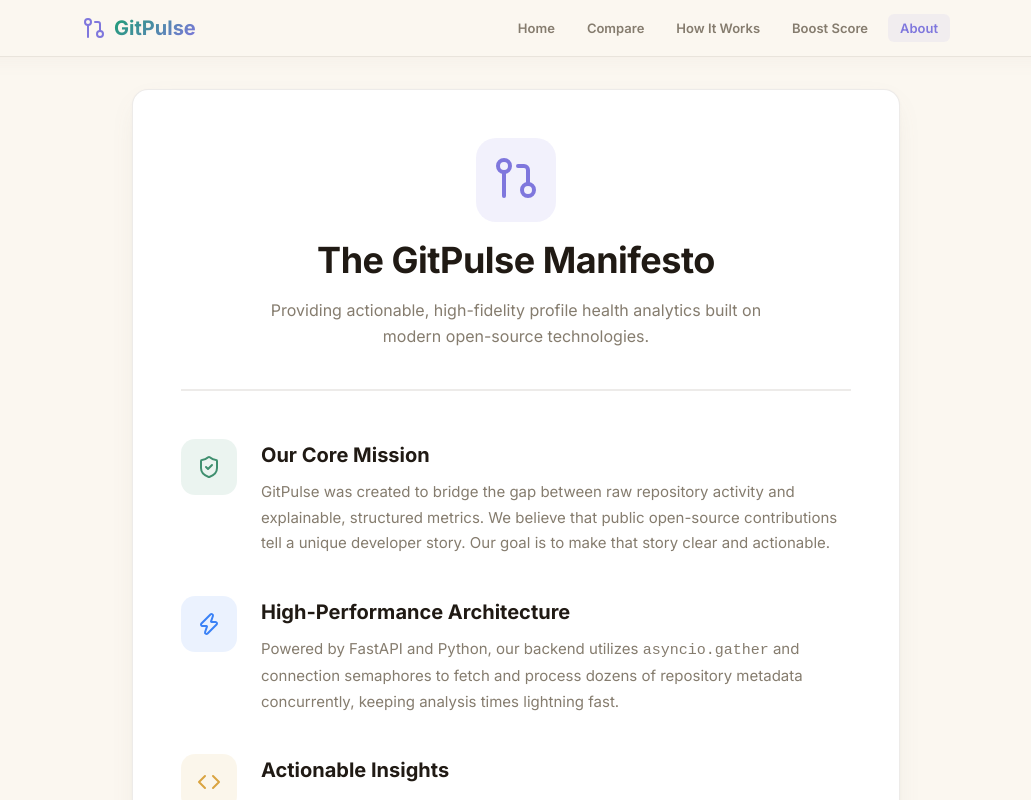
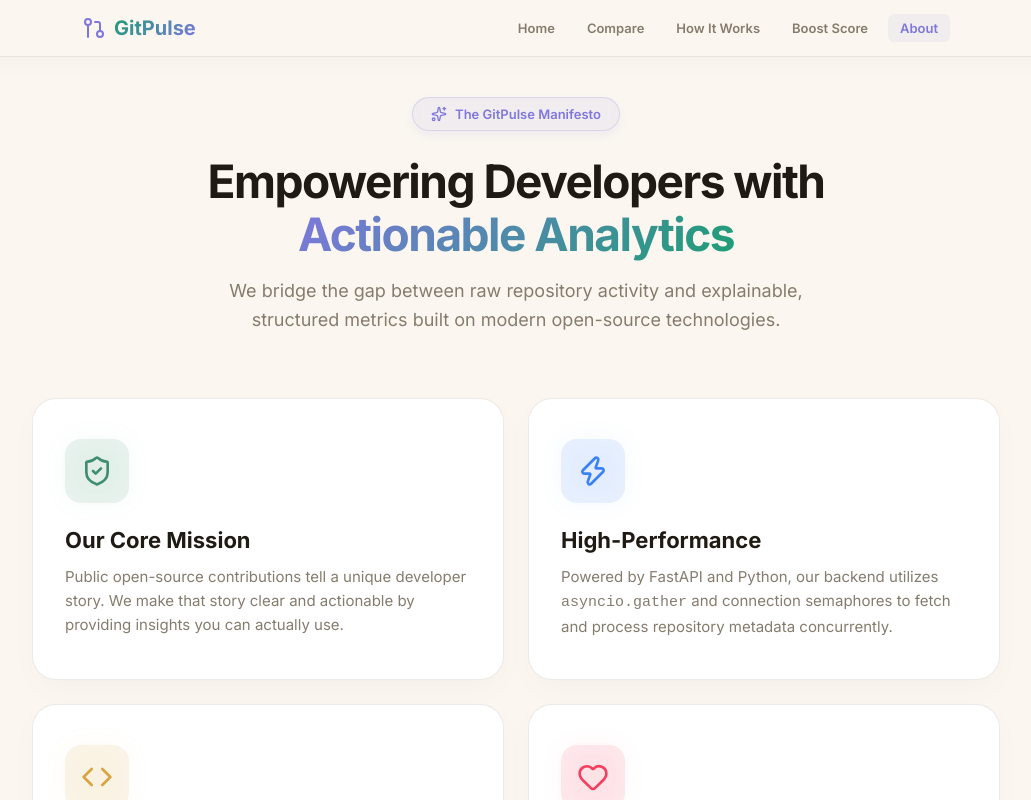
Before and after one commit to pullayithrisha/GitPulse, a React app in the folder frontend/: page / in a window 1280 px wide. Both pictures are taken after a click on the item "About". Shown: the top 800 px of the page, without its empty margins (124-1155 px from the left). Built offline with nearby package versions, Linux system fonts and the light colour scheme; the HTML template or start-up script is replaced by a standard one.

Commit message:
Enhance About section UI with premium design

```diff
--- /dev/null
+++ b/frontend/src/components/AboutView.css
@@ -0,0 +1,138 @@
+.about-premium-container {
+  max-width: 1000px;
+  margin: 0 auto;
+  padding: 40px 16px 100px 16px;
+  animation: fadeIn 0.6s ease-out;
+}
+
+@keyframes fadeIn {
+  from { opacity: 0; transform: translateY(15px); }
+  to { opacity: 1; transform: translateY(0); }
+}
+
+.about-header-section {
+  text-align: center;
+  margin-bottom: 64px;
+}
+
+.about-badge {
+  display: inline-flex;
+  align-items: center;
+  gap: 8px;
+  padding: 8px 18px;
+  background: rgba(127, 119, 221, 0.08);
+  border: 1px solid rgba(127, 119, 221, 0.2);
+  border-radius: 100px;
+  color: #7F77DD;
+  font-weight: 600;
+  font-size: 13px;
+  margin-bottom: 24px;
+  box-shadow: 0 4px 12px rgba(127, 119, 221, 0.1);
+  backdrop-filter: blur(8px);
+}
+
+.about-title {
+  font-size: 46px;
+  font-weight: 800;
+  color: var(--text-main);
+  margin-bottom: 16px;
+  letter-spacing: -1.5px;
+  line-height: 1.15;
+}
+
+.about-title-gradient {
+  background: linear-gradient(135deg, #7F77DD, #1D9E75);
+  -webkit-background-clip: text;
+  -webkit-text-fill-color: transparent;
+}
+
+.about-subtitle {
+  font-size: 18px;
+  color: var(--text-muted);
+  max-width: 600px;
+  margin: 0 auto;
+  line-height: 1.6;
+}
+
+.about-grid {
+  display: grid;
+  grid-template-columns: 1fr;
+  gap: 24px;
+}
+
+@media (min-width: 768px) {
+  .about-grid {
+    grid-template-columns: 1fr 1fr;
+  }
+}
+
+.about-card {
+  background: #FFFFFF;
+  border: 1px solid var(--card-border);
+  border-radius: 24px;
+  padding: 40px 32px;
+  transition: all 0.3s cubic-bezier(0.2, 0.8, 0.2, 1);
+  box-shadow: 0 10px 30px -10px rgba(133, 124, 110, 0.08);
+  position: relative;
+  overflow: hidden;
+  z-index: 1;
+}
+
+.about-card::before {
+  content: '';
+  position: absolute;
+  top: 0;
+  left: 0;
+  right: 0;
+  bottom: 0;
+  border-radius: 24px;
+  background: linear-gradient(135deg, rgba(255,255,255,0.6), rgba(255,255,255,0));
+  z-index: -1;
+  opacity: 0;
+  transition: opacity 0.3s ease;
+}
+
+.about-card:hover {
+  transform: translateY(-5px);
+  box-shadow: 0 20px 40px -15px rgba(133, 124, 110, 0.15);
+  border-color: rgba(127, 119, 221, 0.3);
+}
+
+.about-card:hover::before {
+  opacity: 1;
+}
+
+.about-card-icon-wrapper {
+  width: 64px;
+  height: 64px;
+  border-radius: 16px;
+  display: flex;
+  align-items: center;
+  justify-content: center;
+  margin-bottom: 24px;
+  position: relative;
+}
+
+.about-card-icon-wrapper::after {
+  content: '';
+  position: absolute;
+  inset: 0;
+  border-radius: 16px;
+  background: inherit;
+  filter: blur(12px);
+  opacity: 0.5;
+  z-index: -1;
+}
+
+.about-card-title {
+  font-size: 22px;
+  font-weight: 700;
+  color: var(--text-main);
+  margin-bottom: 12px;
+}
+
+.about-card-text {
+  font-size: 15px;
+  line-height: 1.6;
+  color: var(--text-muted);
+}
--- a/frontend/src/components/AboutView.jsx
+++ b/frontend/src/components/AboutView.jsx
@@ -1,61 +1,63 @@
 import React from 'react';
-import { GitPullRequest, Code, ShieldCheck, Heart, Zap } from 'lucide-react';
+import { Code, ShieldCheck, Heart, Zap, Sparkles } from 'lucide-react';
+import './AboutView.css';
 
 function AboutView() {
   return (
-    <div className="about-hero-container">
-      <div className="about-manifesto glass-card">
-        <div className="about-manifesto-header">
-          <div className="about-manifesto-icon">
-            <GitPullRequest size={48} color="#7F77DD" />
+    <div className="about-premium-container">
+      <div className="about-header-section">
+        <div className="about-badge">
+          <Sparkles size={16} />
+          <span>The GitPulse Manifesto</span>
+        </div>
+        <h2 className="about-title">
+          Empowering Developers with <br/>
+          <span className="about-title-gradient">Actionable Analytics</span>
+        </h2>
+        <p className="about-subtitle">
+          We bridge the gap between raw repository activity and explainable, structured metrics built on modern open-source technologies.
+        </p>
+      </div>
+
+      <div className="about-grid">
+        <div className="about-card">
+          <div className="about-card-icon-wrapper" style={{ backgroundColor: 'rgba(63,143,111,0.1)', color: '#3F8F6F' }}>
+            <ShieldCheck size={32} />
           </div>
-          <h2>The GitPulse Manifesto</h2>
-          <p className="about-manifesto-subtitle">
-            Providing actionable, high-fidelity profile health analytics built on modern open-source technologies.
+          <h3 className="about-card-title">Our Core Mission</h3>
+          <p className="about-card-text">
+            Public open-source contributions tell a unique developer story. We make that story clear and actionable by providing insights you can actually use.
           </p>
         </div>
 
-        <div className="about-manifesto-content">
-          <div className="about-manifesto-block">
-            <div className="block-icon" style={{ backgroundColor: 'rgba(63,143,111,0.1)', color: '#3F8F6F' }}>
-              <ShieldCheck size={24} />
-            </div>
-            <div className="block-text">
-              <h3>Our Core Mission</h3>
-              <p>GitPulse was created to bridge the gap between raw repository activity and explainable, structured metrics. We believe that public open-source contributions tell a unique developer story. Our goal is to make that story clear and actionable.</p>
-            </div>
+        <div className="about-card">
+          <div className="about-card-icon-wrapper" style={{ backgroundColor: 'rgba(59,130,246,0.1)', color: '#3B82F6' }}>
+            <Zap size={32} />
           </div>
+          <h3 className="about-card-title">High-Performance</h3>
+          <p className="about-card-text">
+            Powered by FastAPI and Python, our backend utilizes <code>asyncio.gather</code> and connection semaphores to fetch and process repository metadata concurrently.
+          </p>
+        </div>
 
-          <div className="about-manifesto-block">
-            <div className="block-icon" style={{ backgroundColor: 'rgba(59,130,246,0.1)', color: '#3B82F6' }}>
-              <Zap size={24} />
-            </div>
-            <div className="block-text">
-              <h3>High-Performance Architecture</h3>
-              <p>Powered by FastAPI and Python, our backend utilizes <code>asyncio.gather</code> and connection semaphores to fetch and process dozens of repository metadata concurrently, keeping analysis times lightning fast.</p>
-            </div>
+        <div className="about-card">
+          <div className="about-card-icon-wrapper" style={{ backgroundColor: 'rgba(217,164,65,0.1)', color: '#D9A441' }}>
+            <Code size={32} />
           </div>
+          <h3 className="about-card-title">Actionable Insights</h3>
+          <p className="about-card-text">
+            Instead of just showing numbers, GitPulse provides rule-based recommendations. We guide you step-by-step on how to improve your overall score.
+          </p>
+        </div>
 
-          <div className="about-manifesto-block">
-            <div className="block-icon" style={{ backgroundColor: 'rgba(217,164,65,0.1)', color: '#D9A441' }}>
-              <Code size={24} />
-            </div>
-            <div className="block-text">
-              <h3>Actionable Insights</h3>
-              <p>Instead of just showing numbers, GitPulse provides rule-based recommendations. It guides you step-by-step on how to improve your score by adding licenses, readmes, and maintaining consistent commit schedules.</p>
-            </div>
+        <div className="about-card">
+          <div className="about-card-icon-wrapper" style={{ backgroundColor: 'rgba(244,63,94,0.1)', color: '#F43F5E' }}>
+            <Heart size={32} />
           </div>
-
-          <div className="about-manifesto-block">
-            <div className="block-icon" style={{ backgroundColor: 'rgba(244,63,94,0.1)', color: '#F43F5E' }}>
-              <Heart size={24} />
-            </div>
-            <div className="block-text">
-              <h3>100% Free to Use</h3>
-              <p>GitPulse operates entirely free of charge. By leveraging public GitHub endpoints, we ensure that every developer can audit their profile without any subscription barriers.</p>
-            </div>
-          </div>
-
+          <h3 className="about-card-title">100% Free to Use</h3>
+          <p className="about-card-text">
+            GitPulse operates entirely free of charge. By leveraging public GitHub endpoints, we ensure that every developer can audit their profile.
+          </p>
         </div>
       </div>
     </div>
```
